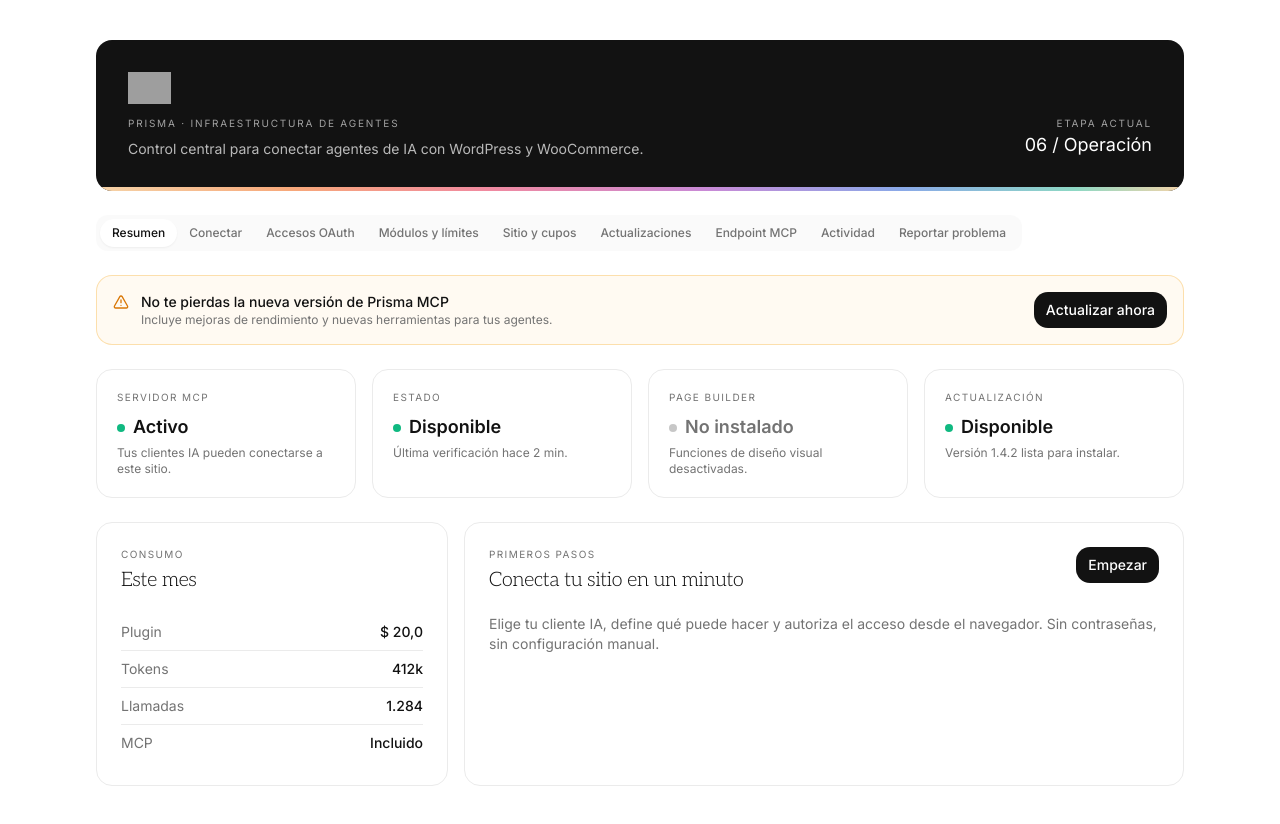
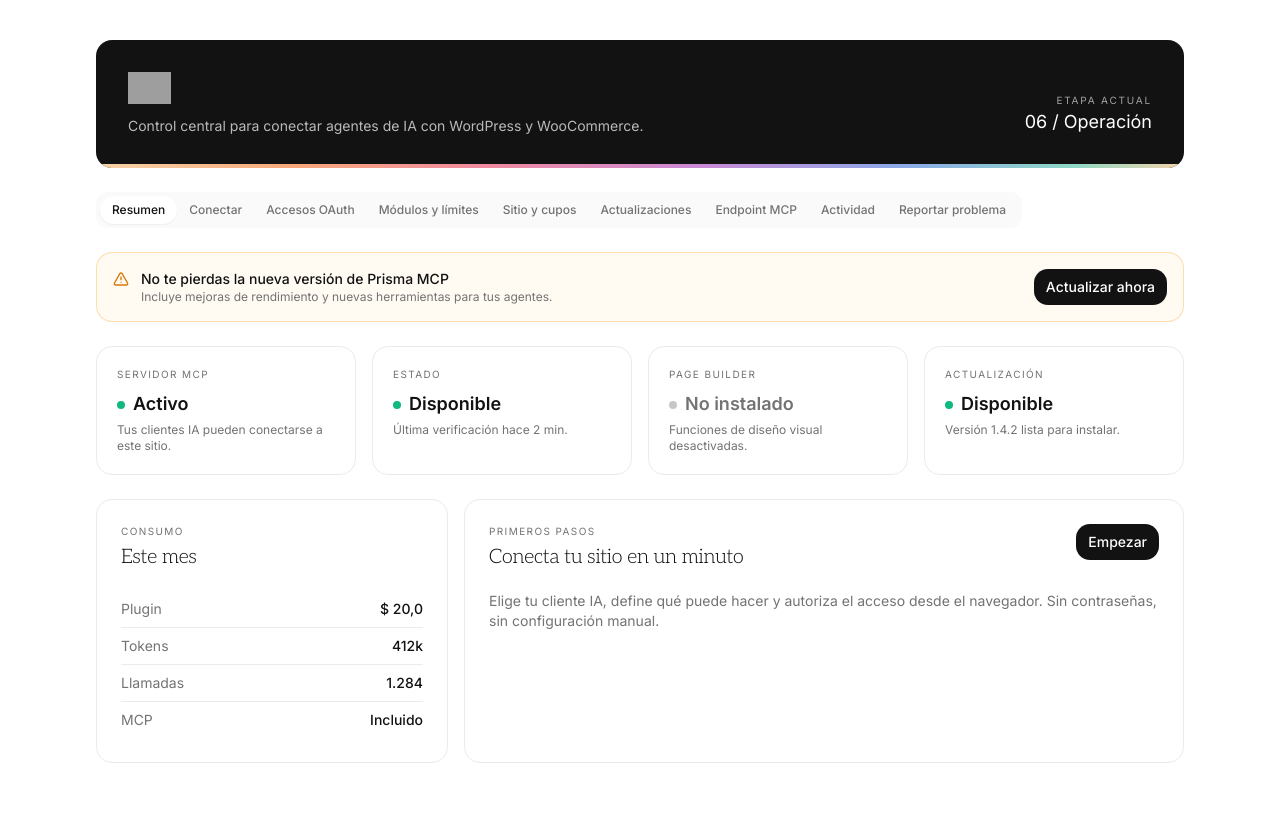
Before and after one commit to prosaestudio/plugin-prisma, a React (Vite) app: page /dashboard in a window 1280 px wide. After the commit the page ends 803 px from the top, so only its background shows below. Built offline with nearby package versions, Linux system fonts and the light colour scheme; grey boxes are pictures that could not be loaded; the HTML template or start-up script is replaced by a standard one.

Commit message:
Changes
Co-authored-by: prosaestudio <222053932+prosaestudio@users.noreply.github.com>

```diff
--- a/src/pages/admin/PluginAdmin.tsx
+++ b/src/pages/admin/PluginAdmin.tsx
@@ -338,8 +338,7 @@ export default function PluginAdmin() {
             <div className="mb-3">
               <img src={prismaLogo.url} alt="Prisma" className="h-8 w-auto" />
             </div>
-            <p className="text-[10px] uppercase tracking-[0.18em] opacity-60">Prisma · Infraestructura de agentes</p>
-            <p className="text-sm opacity-70 mt-2">Control central para conectar agentes de IA con WordPress y WooCommerce.</p>
+            <p className="text-sm opacity-70">Control central para conectar agentes de IA con WordPress y WooCommerce.</p>
           </div>
           <div className="text-right">
             <p className="text-[10px] uppercase tracking-[0.18em] opacity-60">Etapa actual</p>
```
